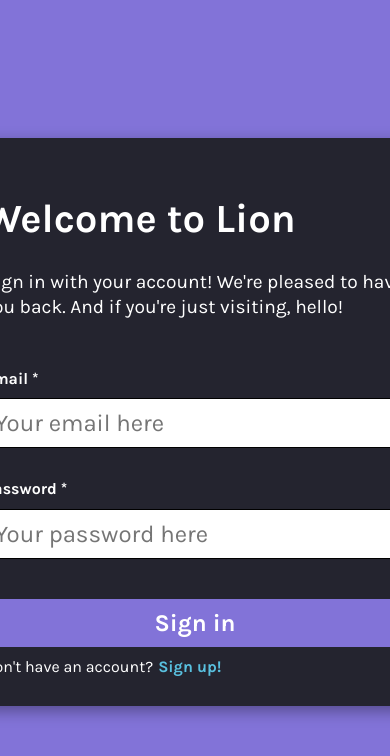
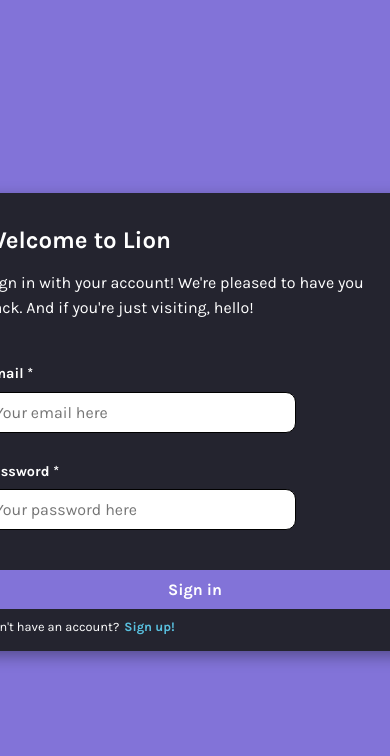
Before and after one commit to Waffenffs/Task-Manager, a React (Vite) app: page / in a window 390 px wide. Shown: the top 756 px of the page. Built offline with nearby package versions, Linux system fonts and the light colour scheme; no server answers.

Commit message:
Added media queries for some screen sizes (mobile)

```diff
--- a/src/App.css
+++ b/src/App.css
@@ -1,3 +1,5 @@
+
+
 .signinForm {
     display: flex;
     flex-direction: row;
@@ -397,3 +399,64 @@ span {
     font-weight: 700;
     cursor: pointer;
 }
+
+/* breakpoints */
+@media screen and (max-width: 400px){
+    .majorTitle {
+        font-size: 1.5em;
+    }
+
+    .para {
+        font-size: 1em;
+    }
+
+    .inputTitle {
+        font-size: 0.9em;
+    }
+
+    .inputContainer {
+        width: 80vw;
+    }
+
+    .input-signin {
+        font-size: 1em;
+    }
+
+    .form-button {
+        font-size: 1em;
+    }
+
+    .signup {
+        font-size: 0.8em;
+    }
+
+    .signinForm {
+        display: flex;
+        flex-wrap: wrap;
+        width: 100vw;
+        height: 100vh;
+    }
+
+    .formContainer {
+        padding: 2vh;
+    }
+}
+
+@media screen and (max-width: 325px) {
+    .formContainer {
+        padding: 1.5vh;
+
+    }
+
+    .majorTitle {
+        font-size: 1.1em;
+    }
+
+    .para {
+        font-size: 0.9
+    }
+
+    .form-button {
+        font-size: 0.9em;
+    }
+}
```
